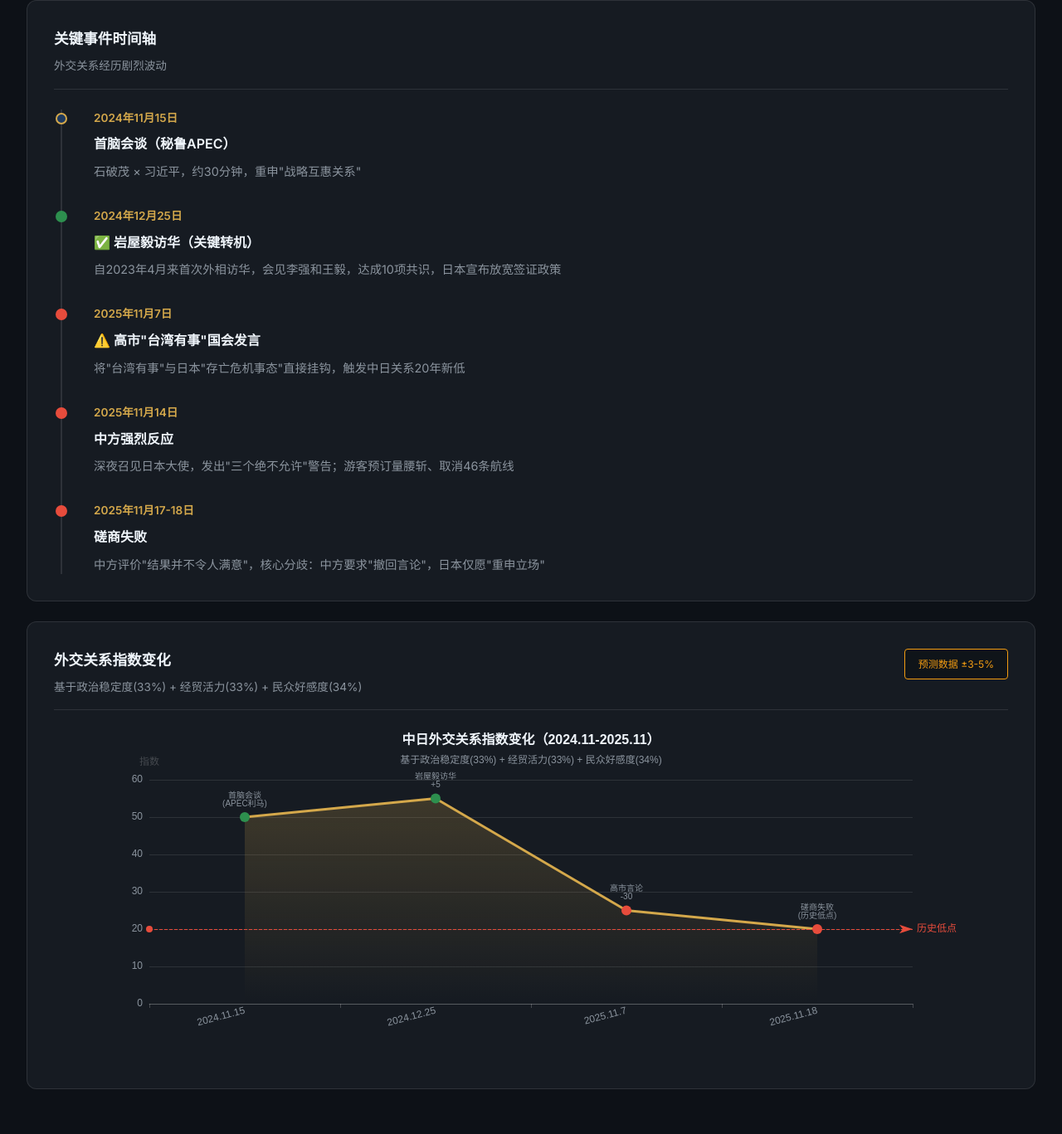
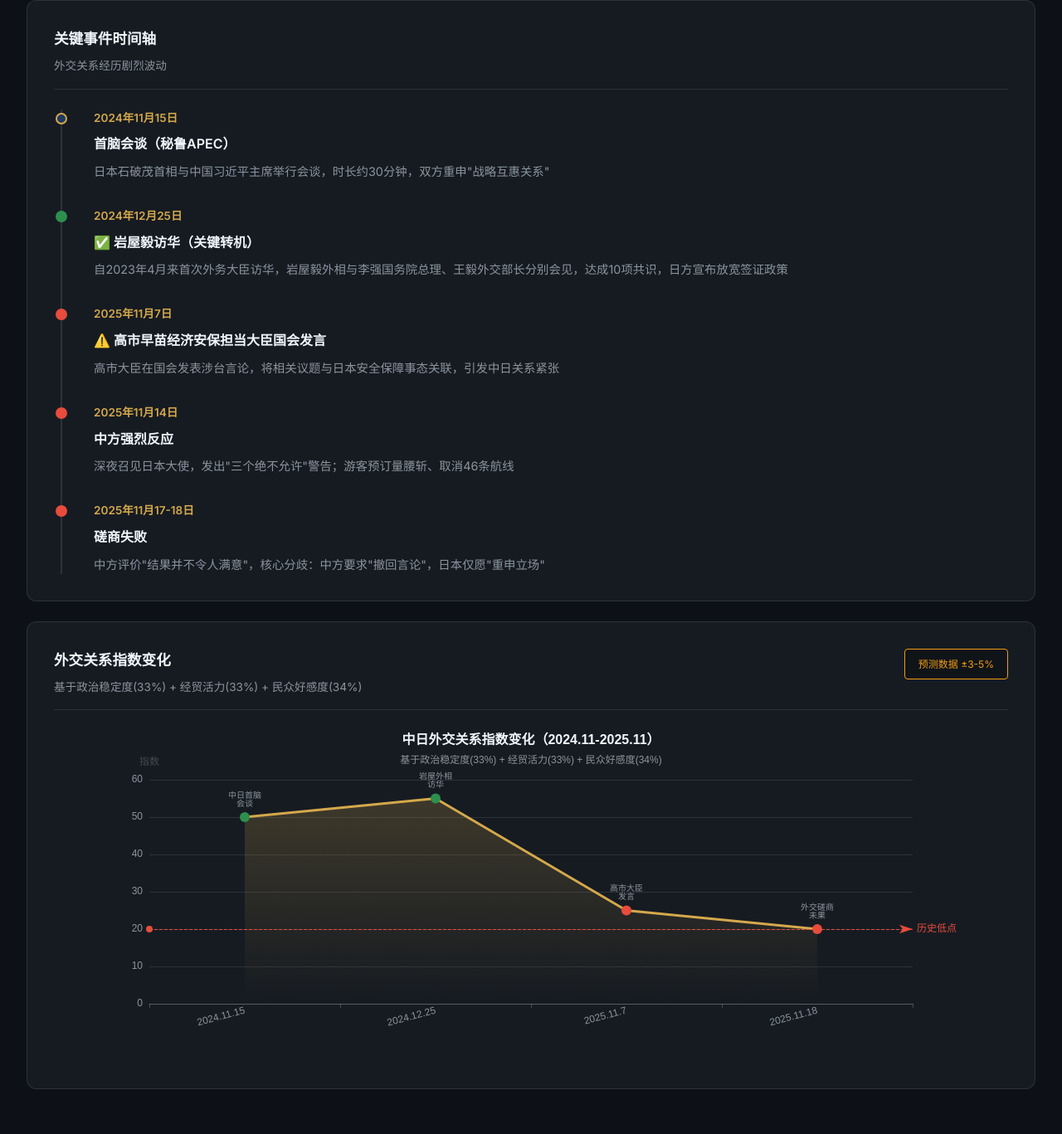
Before and after one commit to suyao1992/cnjp-report, a plain HTML site: page index.html in a window 1280 px wide. Shown: the part 1413-2780 px from the top of the page at 83% size. Drawn offline with nearby package versions, Linux system fonts and the light colour scheme; animation ran at ten frames a second.

Commit message:
style: update leader descriptions with proper formal titles for Chinese and Japanese audiences

```diff
--- a/index.html
+++ b/index.html
@@ -142,19 +142,19 @@
                         <div class="timeline-dot"></div>
                         <div class="timeline-date">2024年11月15日</div>
                         <div class="timeline-title">首脑会谈（秘鲁APEC）</div>
-                        <div class="timeline-desc">石破茂 × 习近平，约30分钟，重申"战略互惠关系"</div>
+                        <div class="timeline-desc">日本石破茂首相与中国习近平主席举行会谈，时长约30分钟，双方重申"战略互惠关系"</div>
                     </div>
                     <div class="timeline-item positive">
                         <div class="timeline-dot"></div>
                         <div class="timeline-date">2024年12月25日</div>
                         <div class="timeline-title">✅ 岩屋毅访华（关键转机）</div>
-                        <div class="timeline-desc">自2023年4月来首次外相访华，会见李强和王毅，达成10项共识，日本宣布放宽签证政策</div>
+                        <div class="timeline-desc">自2023年4月来首次外务大臣访华，岩屋毅外相与李强国务院总理、王毅外交部长分别会见，达成10项共识，日方宣布放宽签证政策</div>
                     </div>
                     <div class="timeline-item critical">
                         <div class="timeline-dot"></div>
                         <div class="timeline-date">2025年11月7日</div>
-                        <div class="timeline-title">⚠️ 高市"台湾有事"国会发言</div>
-                        <div class="timeline-desc">将"台湾有事"与日本"存亡危机事态"直接挂钩，触发中日关系20年新低</div>
+                        <div class="timeline-title">⚠️ 高市早苗经济安保担当大臣国会发言</div>
+                        <div class="timeline-desc">高市大臣在国会发表涉台言论，将相关议题与日本安全保障事态关联，引发中日关系紧张</div>
                     </div>
                     <div class="timeline-item critical">
                         <div class="timeline-dot"></div>
@@ -251,7 +251,7 @@
                         </tr>
                         <tr>
                             <td></td>
-                            <td>2025年高市言论</td>
+                            <td>2025年高市大臣发言</td>
                             <td>预计-5~8%</td>
                         </tr>
                         <tr>
@@ -588,7 +588,7 @@
                 </div>
                 <div class="chart-body" id="chart-total-scenarios"></div>
                 <div class="chart-footer">
-                    5年净增长：+5,515人（+4.4%）| 触发因素：高市言论(-5~8%)、博士补助删减(-15~20%)、学费上涨(-5~8%)
+                    5年净增长：+5,515人（+4.4%）| 触发因素：高市大臣发言(-5~8%)、博士补助削减(-15~20%)、学费上涨(-5~8%)
                 </div>
             </div>
 
--- a/js/charts.js
+++ b/js/charts.js
@@ -598,7 +598,7 @@ const ChartConfigs = {
                     show: true,
                     position: 'top',
                     formatter: function (params) {
-                        const labels = ['首脑会谈\n(APEC利马)', '岩屋毅访华\n+5', '高市言论\n-30', '磋商失败\n(历史低点)'];
+                        const labels = ['中日首脑\n会谈', '岩屋外相\n访华', '高市大臣\n发言', '外交磋商\n未果'];
                         return labels[params.dataIndex];
                     },
                     color: '#8b949e',
--- a/js/data.js
+++ b/js/data.js
@@ -18,15 +18,15 @@ const ReportData = {
     // =====================================================
     diplomacy: {
         events: [
-            { date: '2024.11.15', event: '首脑会谈（秘鲁APEC）', index: 50, change: '基准' },
-            { date: '2024.12.25', event: '岩屋毅访华', index: 55, change: '+5（关键转机）' },
-            { date: '2025.11.7', event: '高市"台湾有事"言论', index: 25, change: '-30' },
-            { date: '2025.11.18', event: '磋商失败', index: 20, change: '-5（历史低点）' }
+            { date: '2024.11.15', event: '中日首脑会谈（秘鲁APEC）', index: 50, change: '基准' },
+            { date: '2024.12.25', event: '岩屋毅外相访华', index: 55, change: '+5（关键转机）' },
+            { date: '2025.11.7', event: '高市大臣国会发言', index: 25, change: '-30' },
+            { date: '2025.11.18', event: '外交磋商未果', index: 20, change: '-5（历史低点）' }
         ],
         chartData: {
             dates: ['2024.11.15', '2024.12.25', '2025.11.7', '2025.11.18'],
             values: [50, 55, 25, 20],
-            labels: ['首脑会谈', '岩屋访华', '高市言论', '磋商失败']
+            labels: ['首脑会谈', '外相访华', '国会发言', '磋商未果']
         }
     },
 
```
